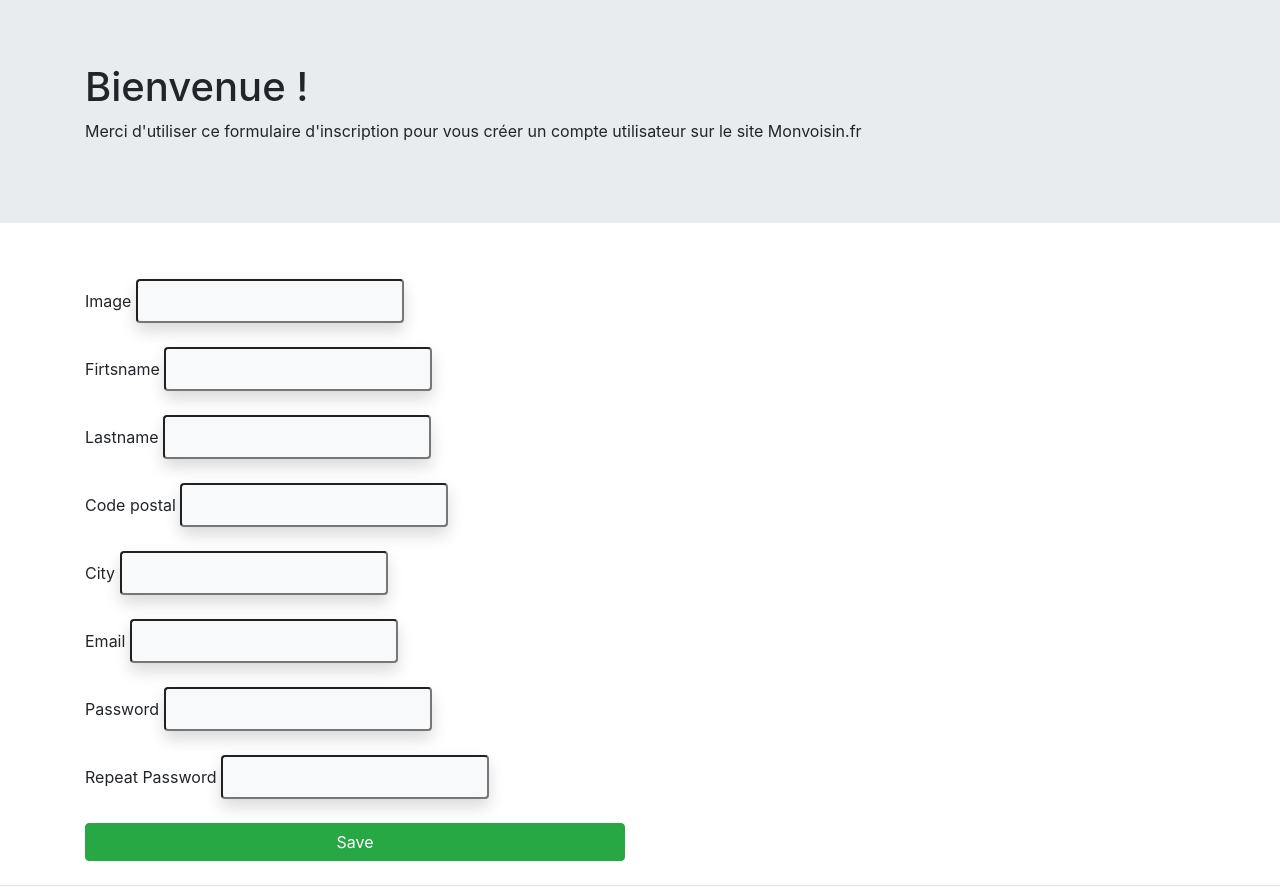
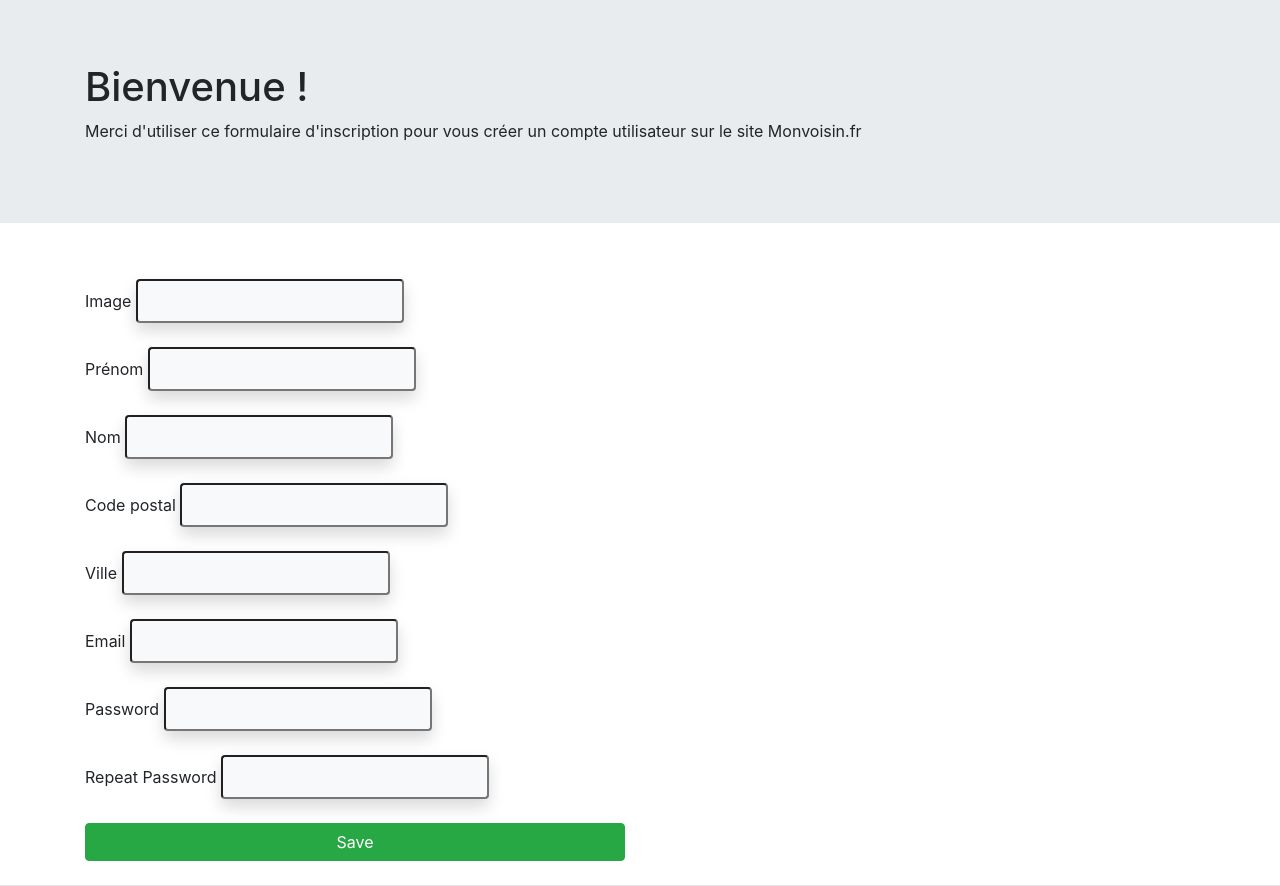
Before and after one commit to WF3Projet-voisins/voisins, a Symfony app: template templates/user/formInscription.html.twig in a window 1280 px wide. Shown: the part 85-971 px from the top of the page. Run offline with Twig, Linux system fonts and the light colour scheme; the template is opened without the code that fills it, so the values that code supplies are empty; form fields are guessed from the names that the template uses; some libraries are stand-ins or nearby versions.

Commit message:
Form inscription en français

```diff
--- a/src/Form/UserType.php
+++ b/src/Form/UserType.php
@@ -25,7 +25,7 @@ class UserType extends AbstractType
 
 
             ->add('firstname', TextType::class, [
-                'attr' => ['placeholder' => 'Nom']
+                'attr' => ['placeholder' => 'Prénom']
             ])
             ->add('lastname', TextType::class, [
                 'attr' => ['placeholder' => 'Nom']
--- a/templates/user/formInscription.html.twig
+++ b/templates/user/formInscription.html.twig
@@ -40,11 +40,11 @@
                     {{ form_widget(form.image , { 'attr': { 'class' : ' bg-light rounded shadow p-2'}}) }}
                         </div>
                     <div class="mt-4">
-                        {{ form_label(form.firstname, 'Firtsname') }}
+                        {{ form_label(form.firstname, 'Prénom') }}
                         {{ form_widget(form.firstname , { 'attr': { 'class' : ' bg-light rounded shadow p-2'}}) }}
                     </div>
                         <div class="mt-4">
-                            {{ form_label(form.lastname, 'Lastname') }}
+                            {{ form_label(form.lastname, 'Nom') }}
                             {{ form_widget(form.lastname , { 'attr': { 'class' : ' bg-light rounded shadow p-2'}}) }}
                         </div>
                         <div class="mt-4">
@@ -52,7 +52,7 @@
                             {{ form_widget(form.postalCode , { 'attr': { 'class' : ' bg-light rounded shadow p-2'}}) }}
                         </div>
                         <div class="mt-4">
-                            {{ form_label(form.city, 'City') }}
+                            {{ form_label(form.city, 'Ville') }}
                             {{ form_widget(form.city, {'attr': {'class' : ' bg-light rounded shadow p-2'}}) }}
                         </div>
 
```
